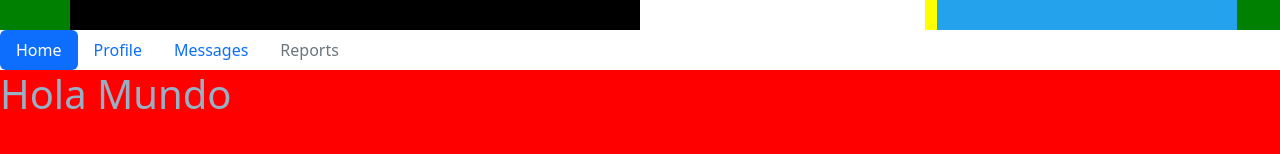
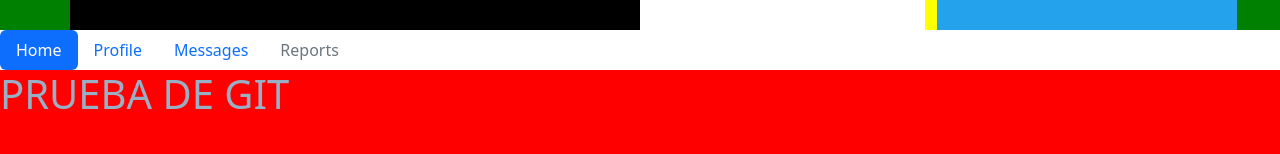
Before and after one commit to Luisandresamarilla/gitMZA, a plain HTML site: page index.html in a window 1280 px wide. Shown: the part 270-424 px from the top of the page. Drawn offline with nearby package versions, Linux system fonts and the light colour scheme.

Commit message:
segundo commit

```diff
--- a/index.html
+++ b/index.html
@@ -33,7 +33,7 @@
     <header>
 
 
-<h1>Hola Mundo</h1>
+<h1>PRUEBA DE GIT</h1>
 
 <br>
 
```
